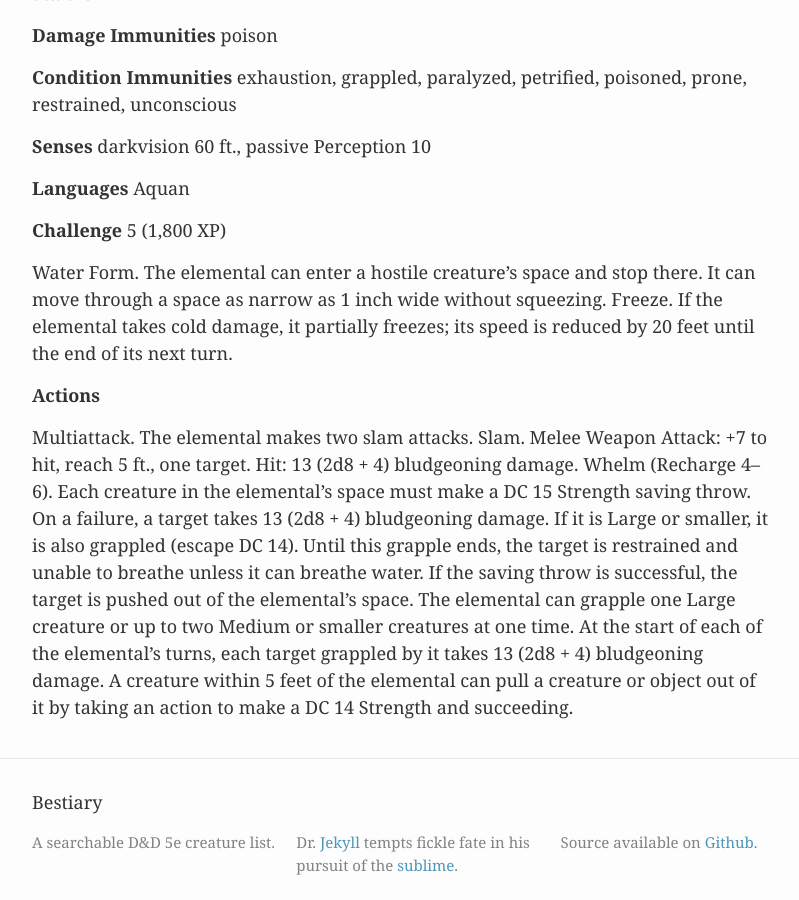
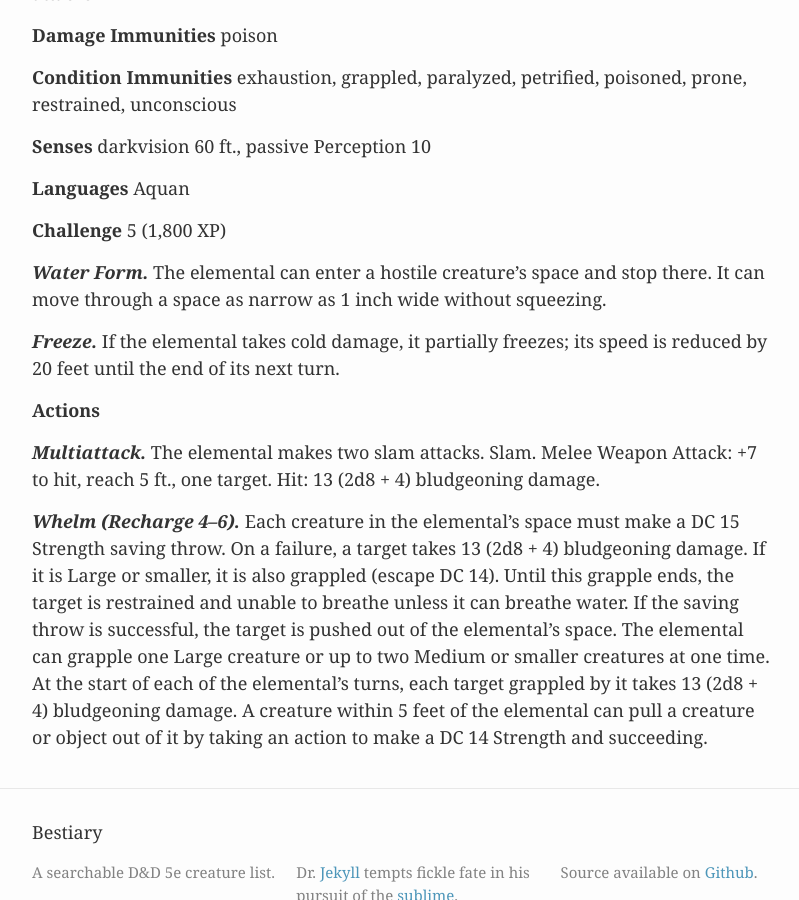
Before and after one commit to beaurancourt/bestiary, a Jekyll site: the page built from _posts/2016-02-29-water-elemental.markdown, in a window 1280 px wide and 900 px high, scrolled down 558 px. Shown: the whole window, without its empty margins (238-1037 px from the left). Built offline with Jekyll 4.4.1, drawn with Linux system fonts in a browser that asks for light colours.

```diff
--- a/_posts/2016-02-29-water-elemental.markdown
+++ b/_posts/2016-02-29-water-elemental.markdown
@@ -29,8 +29,12 @@ tags: [large, elemental, cr5]
 
 **Challenge** 5 (1,800 XP)
 
- Water Form. The elemental can enter a hostile creature’s space and stop there. It can move through a space as narrow as 1 inch wide without squeezing. Freeze. If the elemental takes cold damage, it partially freezes; its speed is reduced by 20 feet until the end of its next turn.
+***Water Form.*** The elemental can enter a hostile creature’s space and stop there. It can move through a space as narrow as 1 inch wide without squeezing.
+
+***Freeze.*** If the elemental takes cold damage, it partially freezes; its speed is reduced by 20 feet until the end of its next turn.
 
 **Actions**
 
-Multiattack. The elemental makes two slam attacks. Slam. Melee Weapon Attack: +7 to hit, reach 5 ft., one target. Hit: 13 (2d8 + 4) bludgeoning damage. Whelm (Recharge 4–6). Each creature in the elemental’s space must make a DC 15 Strength saving throw. On a failure, a target takes 13 (2d8 + 4) bludgeoning damage. If it is Large or smaller, it is also grappled (escape DC 14). Until this grapple ends, the target is restrained and unable to breathe unless it can breathe water. If the saving throw is successful, the target is pushed out of the elemental’s space. The elemental can grapple one Large creature or up to two Medium or smaller creatures at one time. At the start of each of the elemental’s turns, each target grappled by it takes 13 (2d8 + 4) bludgeoning damage. A creature within 5 feet of the elemental can pull a creature or object out of it by taking an action to make a DC 14 Strength and succeeding.
+***Multiattack.*** The elemental makes two slam attacks. Slam. Melee Weapon Attack: +7 to hit, reach 5 ft., one target. Hit: 13 (2d8 + 4) bludgeoning damage.
+
+***Whelm (Recharge 4–6).*** Each creature in the elemental’s space must make a DC 15 Strength saving throw. On a failure, a target takes 13 (2d8 + 4) bludgeoning damage. If it is Large or smaller, it is also grappled (escape DC 14). Until this grapple ends, the target is restrained and unable to breathe unless it can breathe water. If the saving throw is successful, the target is pushed out of the elemental’s space. The elemental can grapple one Large creature or up to two Medium or smaller creatures at one time. At the start of each of the elemental’s turns, each target grappled by it takes 13 (2d8 + 4) bludgeoning damage. A creature within 5 feet of the elemental can pull a creature or object out of it by taking an action to make a DC 14 Strength and succeeding.
```
